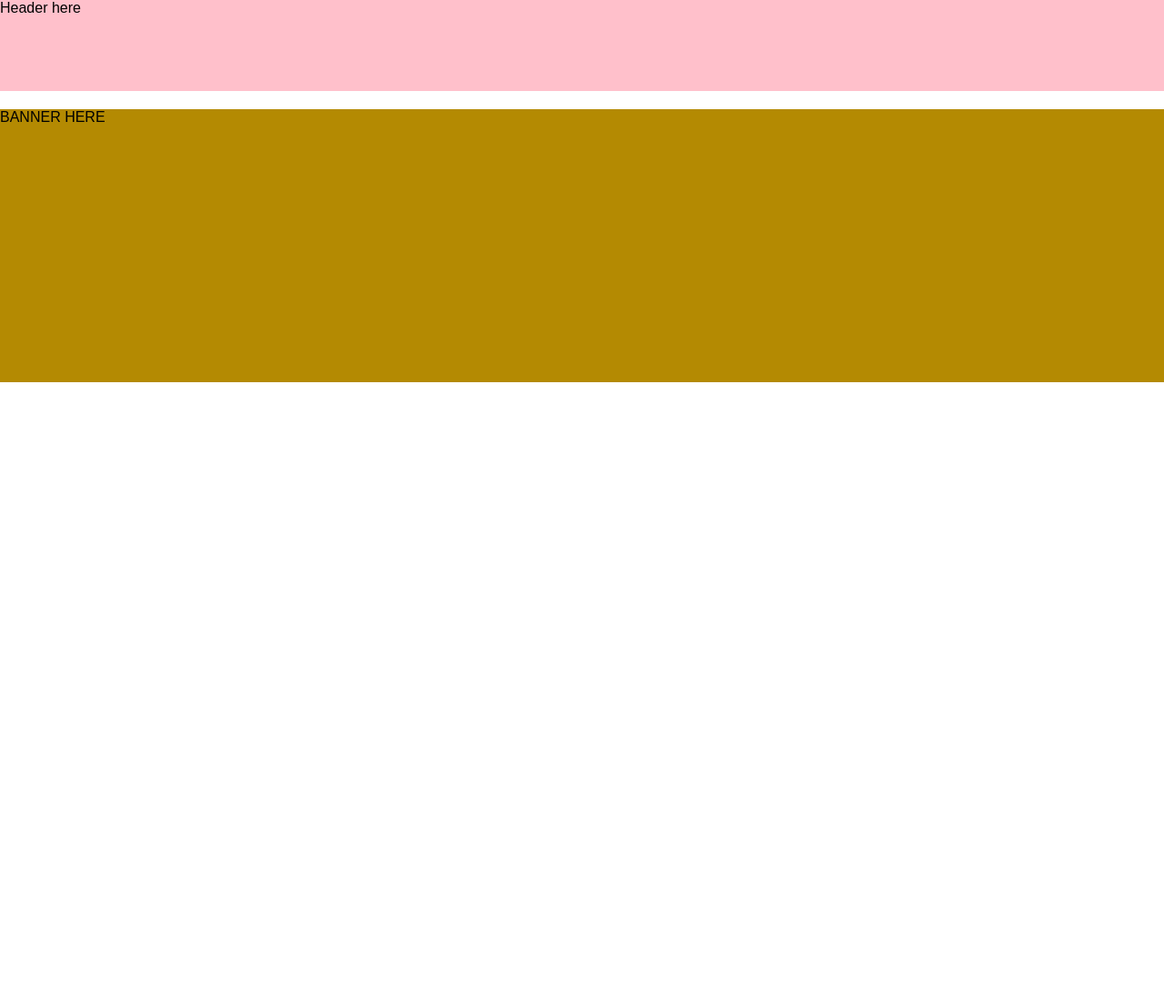
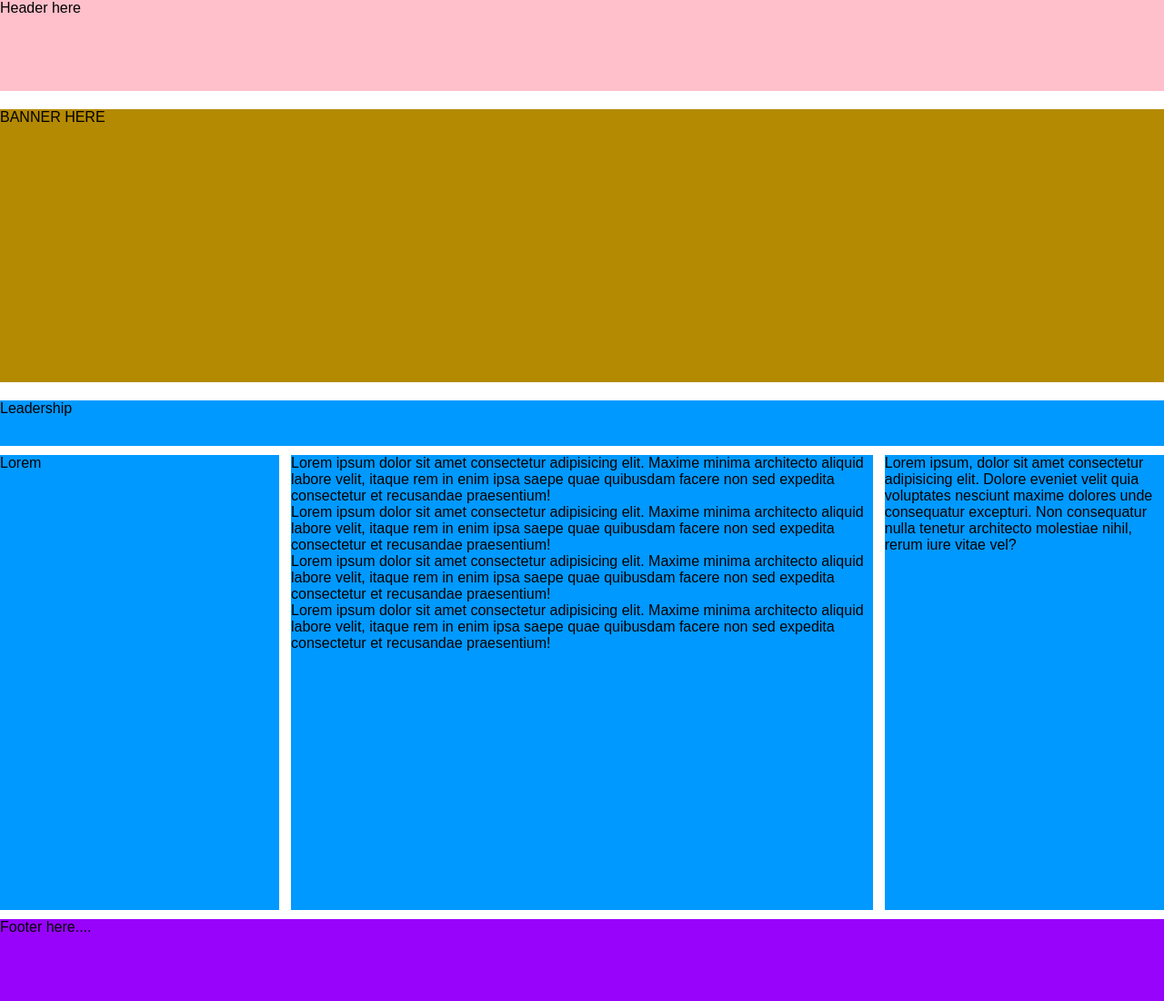
Before and after one commit to Robert-Stefan/htmlcss-struttura-wp, a plain HTML site: page index.html in a window 1280 px wide. Shown: the whole page at 91% size. Before the commit the page ends 800 px from the top, so only its background shows below. Drawn offline with Linux system fonts and the light colour scheme.

Commit message:
add main content and footer

```diff
--- a/index.html
+++ b/index.html
@@ -17,5 +17,35 @@
     <div class="banner">
         BANNER HERE
     </div>
+
+    <!-- HEADER CONTENT -->
+    <div class="headercontent">
+        Leadership
+    </div>
+    <!-- MAIN CONTENT -->
+    <main class="clearfix">
+        <!-- MAIN SIDEBAR -->
+        <aside class="sidebar">
+            <P>Lorem</P>
+        </aside>
+        <!-- CONTENT -->
+        <section class="main-content">
+            <p>Lorem ipsum dolor sit amet consectetur adipisicing elit. Maxime minima architecto aliquid labore velit, itaque rem in enim ipsa saepe quae quibusdam facere non sed expedita consectetur et recusandae praesentium!</p>
+            <p>Lorem ipsum dolor sit amet consectetur adipisicing elit. Maxime minima architecto aliquid labore velit, itaque rem in enim ipsa saepe quae quibusdam facere non sed expedita consectetur et recusandae praesentium!</p>
+            <p>Lorem ipsum dolor sit amet consectetur adipisicing elit. Maxime minima architecto aliquid labore velit, itaque rem in enim ipsa saepe quae quibusdam facere non sed expedita consectetur et recusandae praesentium!</p>
+            <p>Lorem ipsum dolor sit amet consectetur adipisicing elit. Maxime minima architecto aliquid labore velit, itaque rem in enim ipsa saepe quae quibusdam facere non sed expedita consectetur et recusandae praesentium!</p>
+        </section>
+        <!-- WIDGETS -->
+        <aside class="widgets">
+            <div>
+                <p>Lorem ipsum, dolor sit amet consectetur adipisicing elit. Dolore eveniet velit quia voluptates nesciunt maxime dolores unde consequatur excepturi. Non consequatur nulla tenetur architecto molestiae nihil, rerum iure vitae vel?</p>
+            </div>
+        </aside>
+    </main>
+
+    <!-- FOOTER -->
+    <footer>
+        Footer here....
+    </footer>
 </body>
 </html>
--- a/main.css
+++ b/main.css
@@ -9,15 +9,67 @@ body {
     font-family: sans-serif;
 }
 
+/* UTILITY */
+.clearfix::after {
+    content: '';
+    display: table;
+    clear: both;
+}
+
 /* HEADER */
 header {
     height: 100px;
     margin-bottom: 20px;
     background: pink
 }
+
 /*BANNER*/
 .banner {
     height: 300px;
     margin-bottom: 20px;
     background: rgb(180, 138, 2);
 }
+
+/*HEADER CONTENT*/
+.headercontent {
+    height: 50px;
+    margin-bottom: 10px;
+    background: rgb(0, 153, 255);
+}
+
+/*MAIN CONTENT*/
+main {
+    margin-bottom: 10px;
+}
+
+main .sidebar,
+main .main-content,
+main .widgets {
+    float: left;
+}
+
+main .sidebar,
+main .widgets {
+    width: 24%;
+    height: 500px;
+    margin-right: 1%;
+    background: rgb(0, 153, 255);
+}
+
+main .main-content {
+    width: 50%;
+    height: 500px;
+    background: rgb(0, 153, 255);
+}
+
+main .widgets {
+    margin-left: 1%;
+    margin-right: 0;
+}
+
+/*FOOTER*/
+footer {
+    height: 90px;
+
+    background: rgb(152, 3, 252);
+}
```
